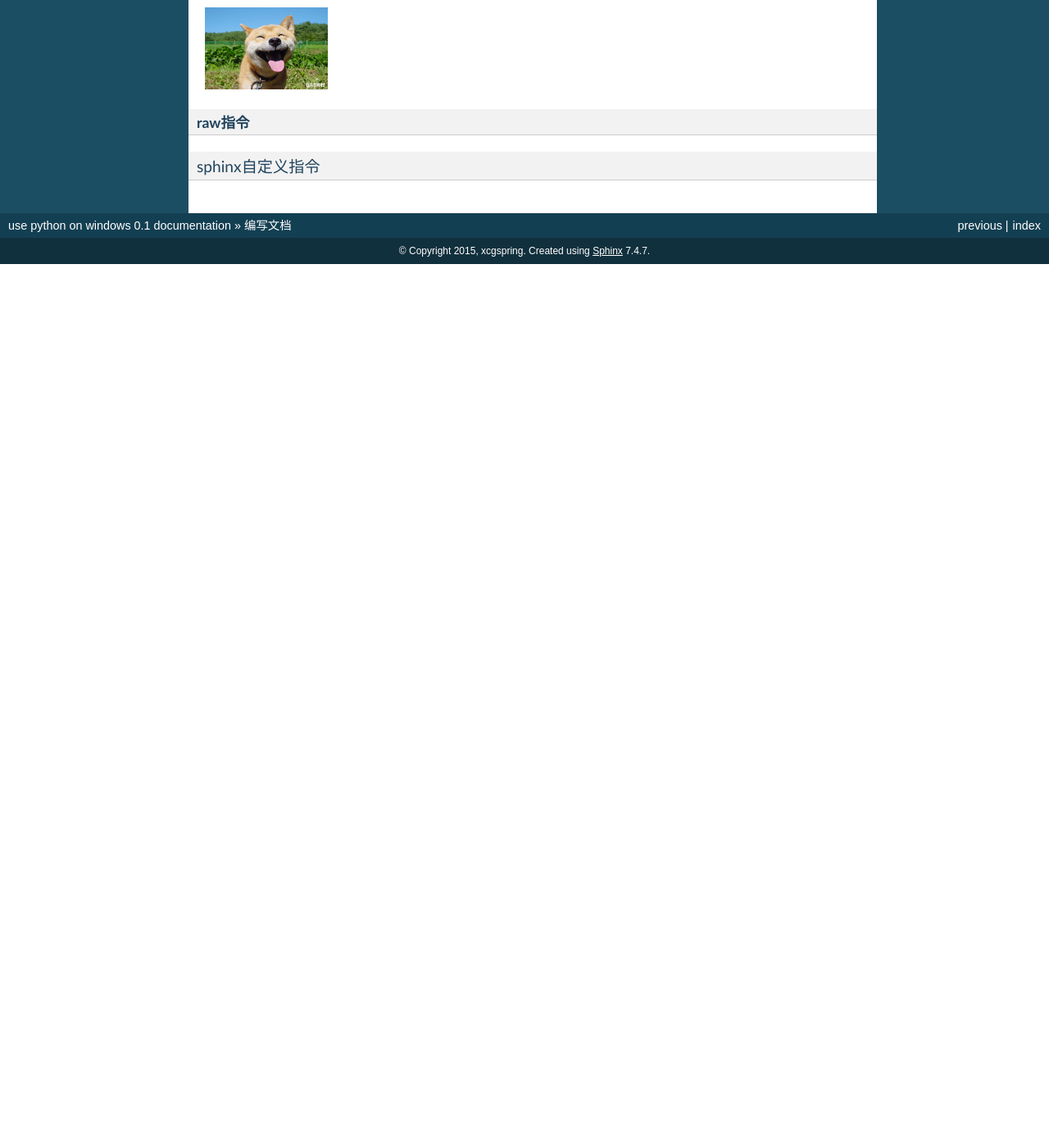
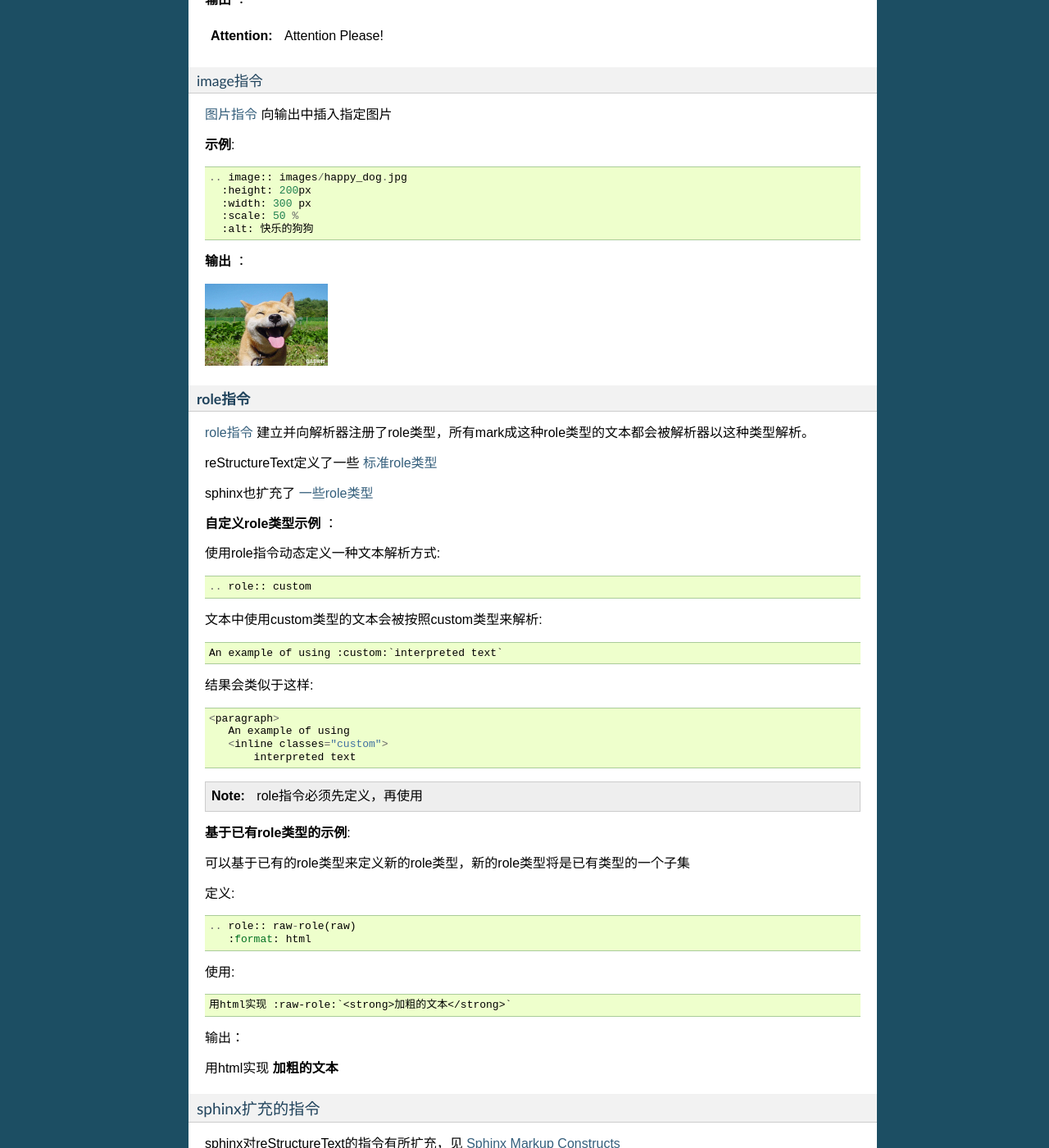
Before and after one commit to xcgspring/use_python, a Sphinx documentation site: the page built from source/documentation.rst, in a window 1280 px wide and 1400 px high, scrolled down 4985 px. Shown: the whole window at 82% size. Built offline with Sphinx 7.4.7, drawn with Linux system fonts in a browser that asks for light colours; pages that are not in the unit, such as notebooks, are missing from menus; before the commit the page ends 5307 px from its top, so only the background shows below that; some of the changed text lies outside the part shown.

Commit message:
Add more contents
Signed-off-by: xcgspring <xcg1987xcg@126.com>

```diff
--- a/source/documentation.rst
+++ b/source/documentation.rst
@@ -12,11 +12,23 @@
 reStructuredText
 ================
 
-| reStructuredText是一个纯文本的标记语言，可被用于python内嵌文档编写，网页编写或者用来写文章。
-| Python库docutils实现了对reStructuredText标记语言的解析支持，并能将其转化成其他常用的文档格式，如HTML，Latex，PDF
+reStructuredText是一个纯文本的标记语言，可被用于python内嵌文档编写，网页编写或者用来写文章。
 
-| 建议学习reStructuredText语法的同时不断练习以加深印象。
-| `在线演示网址 <https://www.tele3.cz/jbar/rest/rest.html>`_ ， `网址的搭建过程 <https://www.tele3.cz/jbar/rest/about.html>`_ 。
+Python库docutils实现了对reStructuredText标记语言的解析支持，并能将其转化成其他常用的文档格式，如HTML，Latex，PDF
+
+.. hint::
+
+ 建议学习reStructuredText语法的同时不断练习以加深印象。
+ `在线演示网址 <https://www.tele3.cz/jbar/rest/rest.html>`_ ， `网址的搭建过程 <https://www.tele3.cz/jbar/rest/about.html>`_ 。
+
+.. hint::
+
+ reStructureText参考资料：
+
+ - `reStructuredText 入门 <http://sphinx-doc-zh.readthedocs.org/en/latest/rest.html>`_
+ - `Quick reStructuredText <http://docutils.sourceforge.net/docs/user/rst/quickref.html>`_
+ - `reStructuredText Markup Specification <http://docutils.sourceforge.net/docs/ref/rst/restructuredtext.html>`_
+ - `The reStructuredText Cheat Sheet: Syntax Reminders <http://docutils.sourceforge.net/docs/user/rst/cheatsheet.html>`_
 
 字体相关语法
 ----------------
@@ -147,7 +159,8 @@
 段落相关语法
 -----------------
 
-**普通段落**
+普通段落
+^^^^^^^^^^^^^^^^^
 
 .. raw:: html
 
@@ -179,7 +192,8 @@
 		</table>
 
 
-**标题**
+标题
+^^^^^^^^^^^^^^^^
 
 .. raw:: html
 
@@ -242,7 +256,8 @@
 			</tbody>
 		</table>
 
-**列表**
+列表
+^^^^^^^^^^^^^^
 
 列表的开始和结束各需要一个空行，列表中间的空行是可有可无的
 
@@ -387,7 +402,8 @@
 			</tbody>
 		</table>
 
-**块**
+块
+^^^^^^^^^^^^^^^
 
 块中的特殊字符不会被解析和替代， 所有的特殊字符，空格和换行符会被保留。
 
@@ -502,7 +518,8 @@
 			</tbody>
 		</table>
 
-**注释**
+注释
+^^^^^^^^^^^^^^^
 
 没有有效标记(如脚注)的直解标记(.. )文本块就是注释(`参考 <http://docutils.sourceforge.net/docs/ref/rst/restructuredtext.html#comments>`_) 例如:
 
@@ -519,11 +536,19 @@
 
    Still in the comment.
 
+.. note::
+
+ 注释内容在输出中可能不可见
+
 
 表格语法
 --------------------
 
-没有好的编辑器支持的话，建议不要使用reStructureText的表格，写起来很费时间。
+见 `reStructureText表格 <http://docutils.sourceforge.net/docs/ref/rst/restructuredtext.html#tables>`_
+
+.. note::
+
+ 没有好的编辑器支持的话，建议不要使用reStructureText的表格，写起来很费时间。
 
 
 指令语法
@@ -553,7 +578,7 @@
 
 不同的指令对指令块的要求不同，如果提供的指令块不符合要求，会导致错误
 
-下面介绍一些常用的标准指令和sphinx自定义指令。
+下面介绍一些常用的标准指令和sphinx扩充的指令。
 
 
 reStructuredText标准指令
@@ -577,7 +602,7 @@
 image指令
 """""""""""""
 
-图片指令向输出中插入指定图片
+`图片指令 <http://docutils.sourceforge.net/docs/ref/rst/directives.html#image>`_ 向输出中插入指定图片
 
 **示例**::
 
@@ -596,9 +621,87 @@
    :alt: 快乐的狗狗
 
 
-**raw指令**
-""""""""""""""""
+**role指令**
+""""""""""""""""""""""
+
+`role指令 <http://docutils.sourceforge.net/docs/ref/rst/directives.html#custom-interpreted-text-roles>`_ 建立并向解析器注册了role类型，所有mark成这种role类型的文本都会被解析器以这种类型解析。
+
+reStructureText定义了一些 `标准role类型 <http://docutils.sourceforge.net/docs/ref/rst/roles.html>`_
+
+sphinx也扩充了 `一些role类型 <http://sphinx-doc-zh.readthedocs.org/en/latest/markup/inline.html#role-ref>`_
+
+**自定义role类型示例** ：
+
+使用role指令动态定义一种文本解析方式::
+
+ .. role:: custom
+
+文本中使用custom类型的文本会被按照custom类型来解析::
+
+ An example of using :custom:`interpreted text`
+
+结果会类似于这样::
+
+ <paragraph>
+    An example of using
+    <inline classes="custom">
+        interpreted text
+
+.. note::
+
+ role指令必须先定义，再使用
+
+**基于已有role类型的示例**:
+
+可以基于已有的role类型来定义新的role类型，新的role类型将是已有类型的一个子集
+
+定义::
+
+ .. role:: raw-role(raw)
+    :format: html
+
+使用::
+
+ 用html实现 :raw-role:`<strong>加粗的文本</strong>`
+
+输出：
+
+.. role:: raw-role(raw)
+    :format: html
+
+用html实现 :raw-role:`<strong>加粗的文本</strong>`
 
 
-sphinx自定义指令
+sphinx扩充的指令
 ^^^^^^^^^^^^^^^^^^^^^^^^^^^^^^^^^^^
+
+sphinx对reStructureText的指令有所扩充，见 `Sphinx Markup Constructs <http://sphinx-doc-zh.readthedocs.org/en/latest/markup/index.html>`_
+
+**toctree**指令
+""""""""""""""""""""""
+
+`toctree指令 <http://sphinx-doc-zh.readthedocs.org/en/latest/markup/toctree.html>`_ 用来关联各个独立的文档， 将他们组织成一个整体来方便索引。
+
+.. note::
+
+ reStructtureText没有语法来组织独立的文档
+
+
+reStructuredText内嵌语法
+---------------------------
+
+当在文本中使用reStructuredText的标记时，需要有一些特别的注意点。见 `reStructuredText内嵌语法 <http://docutils.sourceforge.net/docs/ref/rst/restructuredtext.html#inline-markup>`_
+
+1. 起始reStructuredText标记前必须是：
+ - 空格
+ - ASCII字符 - : / ' " < ( [ {
+ -
+2. reStructuredText标记
+
+
+
+.. note::
+
+ reStructuredText标记包含：
+
+ 1.
```
